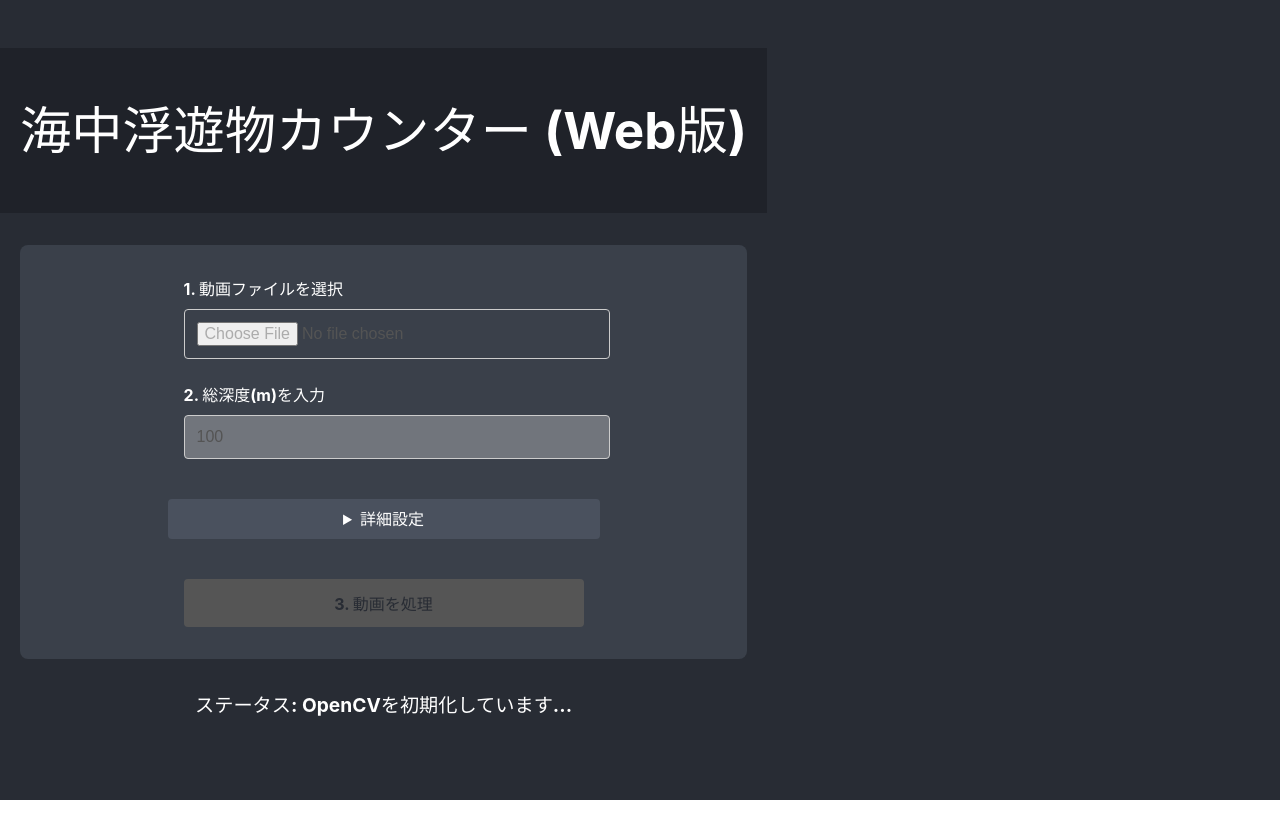
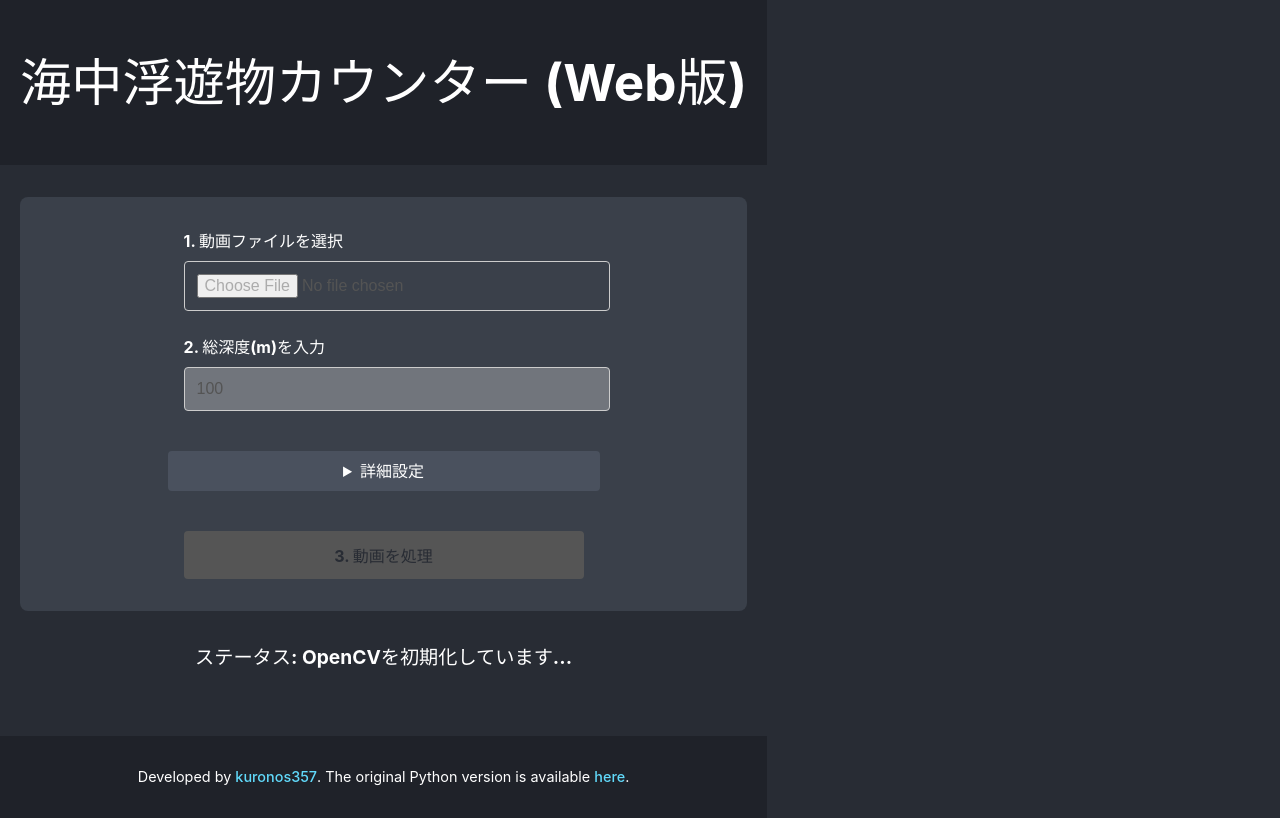
Before and after one commit to kuronos357/marine-object-counter-web, a React (Vite) app: page / in a window 1280 px wide. Built offline with nearby package versions, Linux system fonts and the light colour scheme.

Commit message:
表記追加

```diff
--- a/src/App.css
+++ b/src/App.css
@@ -225,3 +225,14 @@ main {
   border-radius: 4px;
 
 }
+
+.App-footer {
+  margin-top: 2rem;
+  padding: 1rem;
+  background-color: #1f2229;
+  font-size: 0.9rem;
+}
+
+.App-footer a {
+  color: #61dafb;
+}
--- a/src/App.tsx
+++ b/src/App.tsx
@@ -150,6 +150,12 @@ function App() {
           {results.length > 0 && (<div className="frame-viewer-container"><h2>フレームビューア</h2><div className="viewer-controls"><div className="control-item"><label>表示方法を選択</label><div className="radio-group"><label><input type="radio" name="viewer-mode" value="depth" checked={viewerMode === 'depth'} onChange={(e) => setViewerMode(e.target.value)} />深度 (m)</label><label><input type="radio" name="viewer-mode" value="frame" checked={viewerMode === 'frame'} onChange={(e) => setViewerMode(e.target.value)} />フレーム番号</label><label><input type="radio" name="viewer-mode" value="seconds" checked={viewerMode === 'seconds'} onChange={(e) => setViewerMode(e.target.value)} />秒数 (s)</label></div></div><div className="control-item"><label htmlFor="viewer-input">値を入力</label><input id="viewer-input" type="number" min="0" value={viewerValue} onChange={(e) => setViewerValue(parseFloat(e.target.value))} /></div><div className="control-item"><button onClick={handleShowImage}>画像を表示</button></div></div><div className="viewer-canvases"><div><h3>元画像</h3><canvas id="original-canvas" /></div><div><h3>二値化画像</h3><canvas id="binary-canvas" /></div></div></div>)}
         </div>
       </main>
+      <footer className="App-footer">
+        <p>
+          Developed by <a href="https://github.com/kuronos357" target="_blank" rel="noopener noreferrer">kuronos357</a>.
+          {' '}The original Python version is available <a href="https://github.com/kuronos357/marine-object-counter" target="_blank" rel="noopener noreferrer">here</a>.
+        </p>
+      </footer>
     </div>
   );
 }
```
